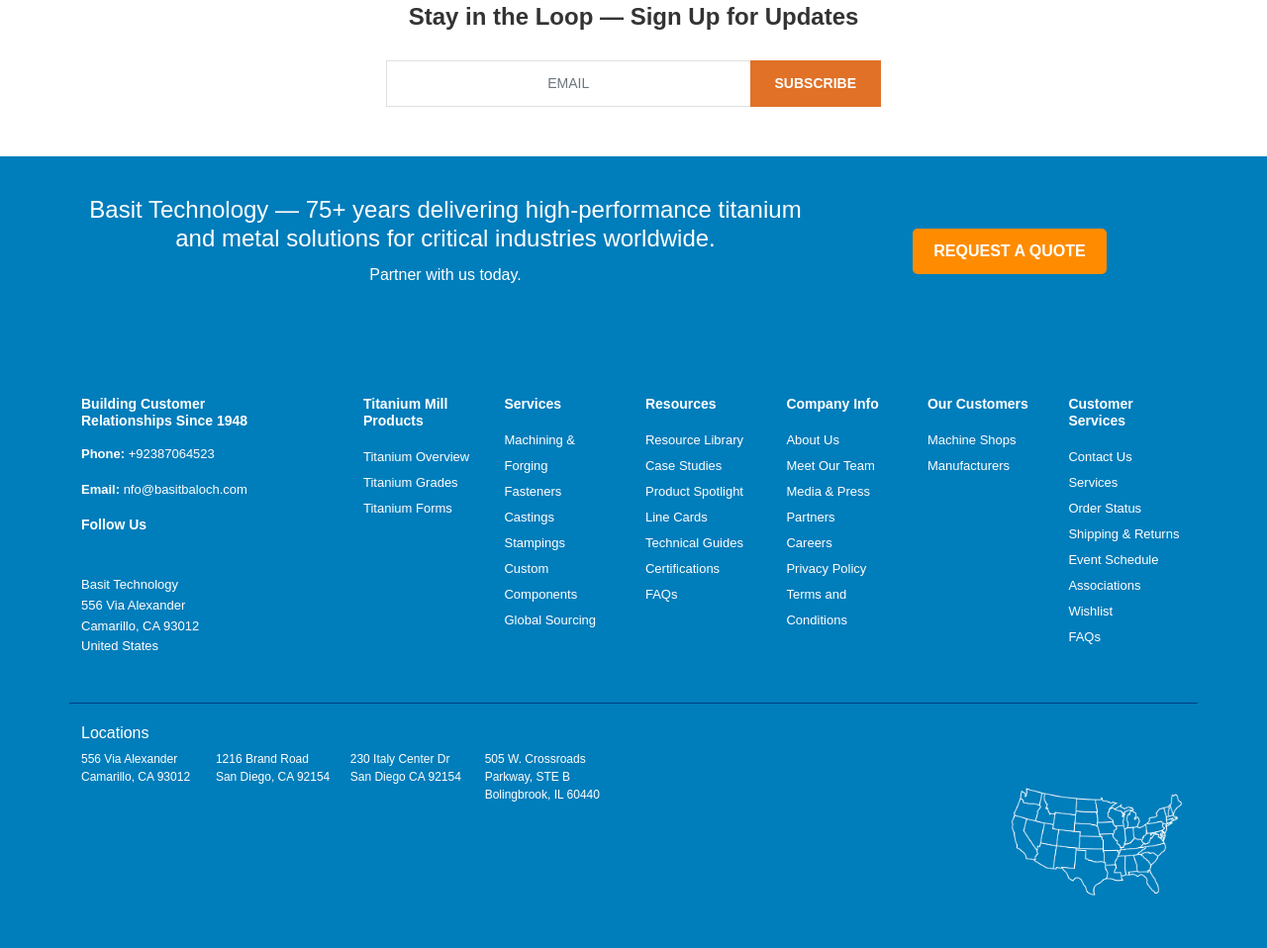
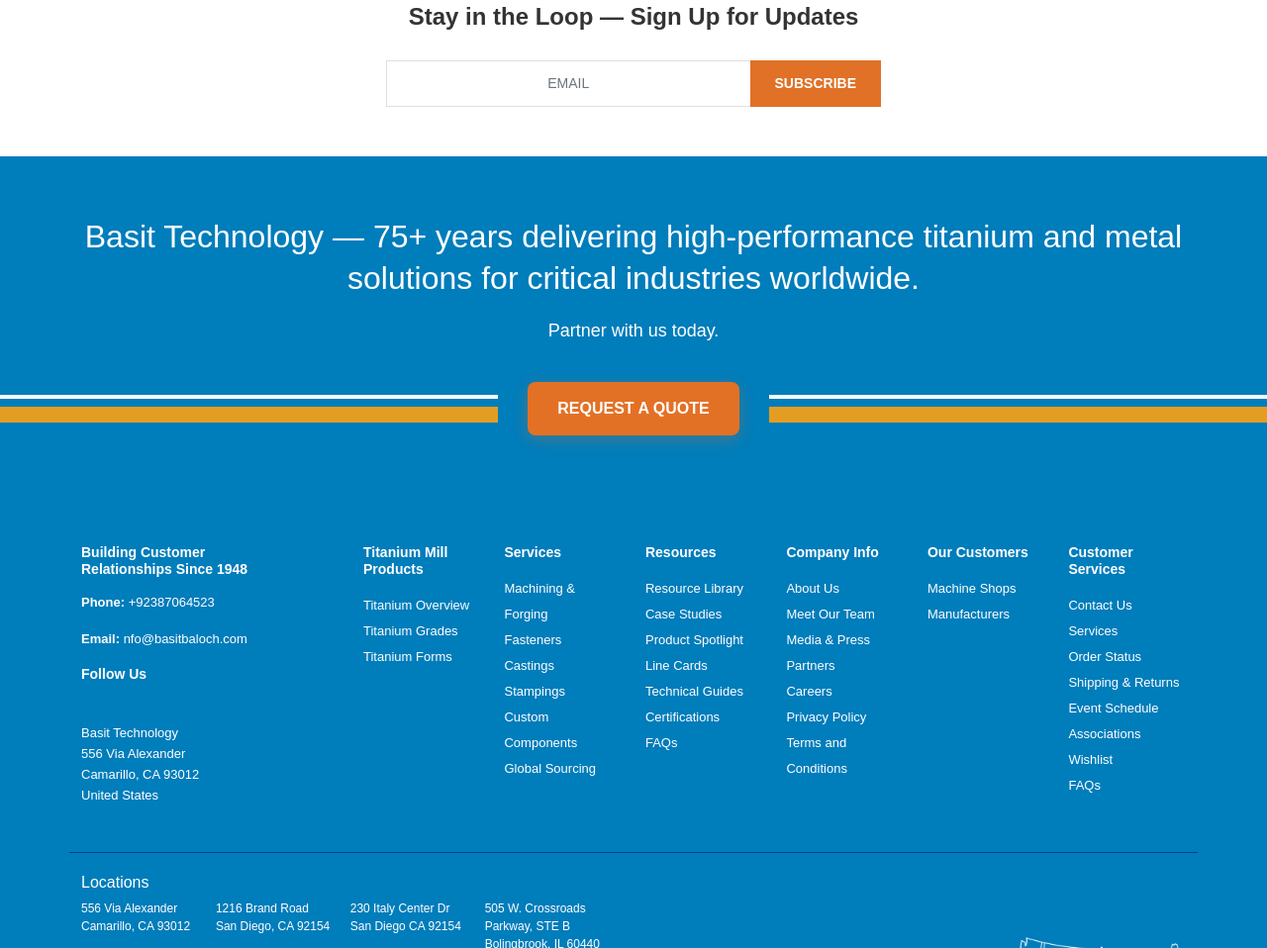
Before and after one commit to MuhammadZohaib28/freelancetask, a plain HTML site: page index.html in a window 1280 px wide. Shown: the part 5727-6685 px from the top of the page at 99% size. Drawn offline with nearby package versions, Linux system fonts and the light colour scheme; files whose address does not match are found by name.

Commit message:
strips added.

```diff
--- a/index.html
+++ b/index.html
@@ -447,17 +447,21 @@
     </section>
 
     <footer class="site-footer">
-        <div class="pre-footer-cta">
+        <div class="footer-top-section">
             <div class="container">
-                <div class="row align-items-center">
-                    <div class="col-lg-8">
-                        <h2>Basit Technology — 75+ years delivering high-performance titanium and metal solutions for
-                            critical industries worldwide.</h2>
-                        <p>Partner with us today.</p>
-                    </div>
-                    <div class="col-lg-4">
-                        <div class="cta-wrapper">
-                            <a href="#" class="btn btn-request-quote">Request a Quote</a>
+                <div class="footer-top-content">
+                    <h2 class="footer-main-title">Basit Technology — 75+ years delivering high-performance titanium and metal solutions for critical industries worldwide.</h2>
+                    <p class="footer-subtitle">Partner with us today.</p>
+
+                    <div class="footer-cta-wrapper">
+                        <div class="strip-lines-left">
+                            <div class="strip-line strip-line-white"></div>
+                            <div class="strip-line strip-line-orange"></div>
+                        </div>
+                        <a href="#" class="btn btn-footer-cta">Request a Quote</a>
+                        <div class="strip-lines-right">
+                            <div class="strip-line strip-line-white"></div>
+                            <div class="strip-line strip-line-orange"></div>
                         </div>
                     </div>
                 </div>
--- a/style.css
+++ b/style.css
@@ -1060,43 +1060,145 @@
   font-family: "Montserrat", sans-serif;
 }
 
-.pre-footer-cta {
+/* Footer Top Section */
+.footer-top-section {
   background-color: #007dbb;
-  padding: 40px 0;
-  text-align: center;
-}
-
-.pre-footer-cta h2 {
-  font-size: 24px;
-  font-weight: 500;
-  margin-bottom: 10px;
-}
-
-.pre-footer-cta p {
-  font-size: 16px;
+  padding: 60px 0;
+  text-align: center;
+  position: relative;
+  overflow: hidden;
+}
+
+.footer-top-content {
+  width: 100%;
+  padding: 0;
+}
+
+.footer-main-title {
+  font-family: "Montserrat", sans-serif;
+  font-style: normal;
+  font-weight: 400;
+  font-size: 32px;
+  line-height: 42px;
+  text-align: center;
+  color: #ffffff;
   margin-bottom: 20px;
-}
-
-.cta-wrapper {
+  /* max-width: 800px; */
+  margin-left: auto;
+  margin-right: auto;
+}
+
+.footer-subtitle {
+  font-family: "Montserrat", sans-serif;
+  font-style: normal;
+  font-weight: 400;
+  font-size: 18px;
+  line-height: 24px;
+  text-align: center;
+  color: #ffffff;
+  margin-bottom: 40px;
+}
+
+.footer-cta-wrapper {
   display: flex;
   align-items: center;
   justify-content: center;
-}
-
-.cta-wrapper .line {
-  flex-grow: 1;
-  height: 2px;
-  background-color: #ffc107;
-}
-
-.btn-request-quote {
-  background-color: #ff8c00;
+  gap: 0;
+  margin-top: 40px;
+  width: 100vw;
+  position: relative;
+  left: 50%;
+  right: 50%;
+  margin-left: -50vw;
+  margin-right: -50vw;
+}
+
+.strip-lines-left,
+.strip-lines-right {
+  display: flex;
+  flex-direction: column;
+  gap: 8px;
+  flex: 1;
+}
+
+.strip-lines-left {
+  margin-right: 30px;
+}
+
+.strip-lines-right {
+  margin-left: 30px;
+}
+
+.strip-line {
+  height: 4px;
+  width: 100%;
+}
+
+.strip-line-white {
+  background: white
+}
+
+.strip-line-orange {
+  /* background: linear-gradient(90deg, #e37125 0%, #f4b942 100%); */
+
+  height: 1rem;
+
+  background: #e39d22;
+}
+
+.btn-footer-cta {
+  background-color: #e37125;
   color: #ffffff;
-  padding: 10px 20px;
-  border-radius: 5px;
+  border: none;
+  border-radius: 8px;
+  padding: 15px 30px;
+  font-family: "Montserrat", sans-serif;
   font-weight: 600;
+  font-size: 16px;
   text-transform: uppercase;
-  margin: 0 20px;
+  text-decoration: none;
+  transition: all 0.3s ease;
+  white-space: nowrap;
+  box-shadow: 0 4px 15px rgba(227, 113, 37, 0.3);
+}
+
+.btn-footer-cta:hover {
+  background-color: #d66424;
+  color: #ffffff;
+  transform: translateY(-2px);
+  box-shadow: 0 6px 20px rgba(227, 113, 37, 0.4);
+}
+
+/* Responsive styles for footer top section */
+@media (max-width: 768px) {
+  .footer-main-title {
+    font-size: 24px;
+    line-height: 32px;
+  }
+
+  .footer-cta-wrapper {
+    flex-direction: column;
+    gap: 20px;
+  }
+
+  .strip-lines-left,
+  .strip-lines-right {
+    flex-direction: row;
+    justify-content: center;
+    gap: 15px;
+    max-width: 200px;
+    margin: 0;
+  }
+
+  .strip-line {
+    flex: 1;
+    max-width: 80px;
+  }
+
+  .btn-footer-cta {
+    padding: 12px 25px;
+    font-size: 14px;
+  }
 }
 
 .footer-main-content {
@@ -1290,7 +1392,6 @@
 }
 
 .contact-icon {
-
   border-radius: 50%;
   width: 50px;
   height: 40px;
@@ -1299,8 +1400,6 @@
   justify-content: center;
   flex-shrink: 0;
 }
-
-
 
 .contact-content h5 {
   font-family: "Montserrat", sans-serif;
```
